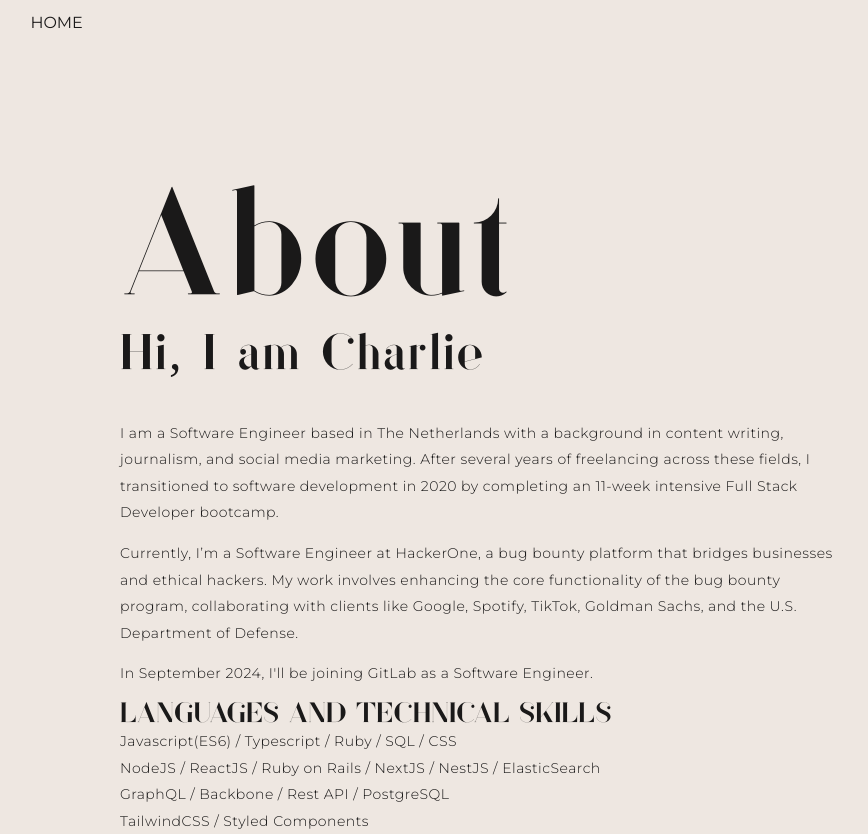
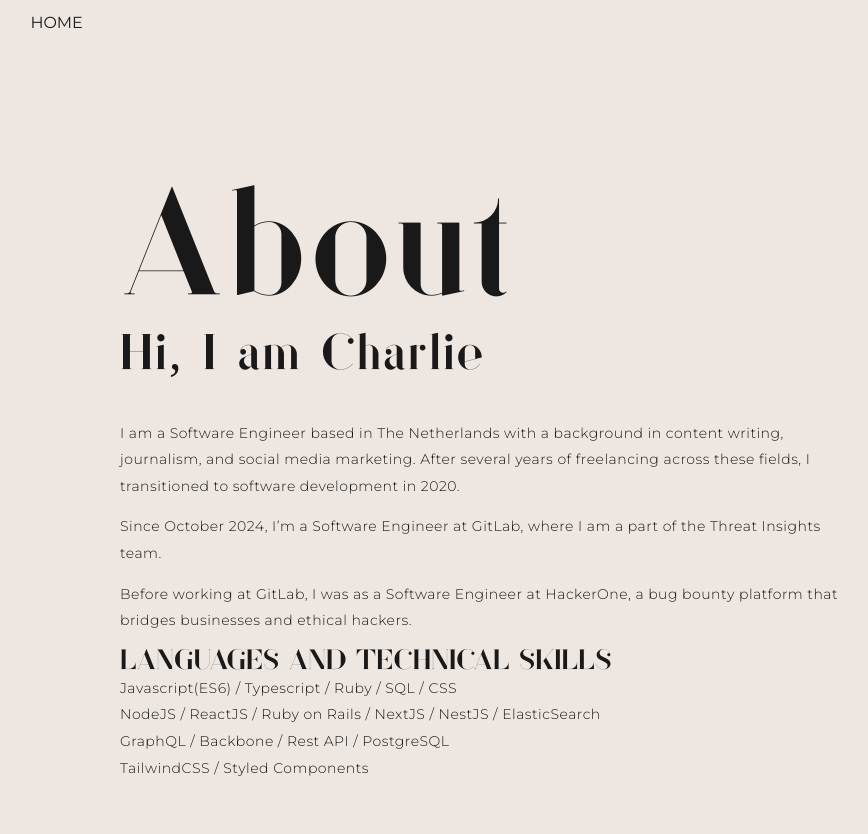
Before and after one commit to charliekroon/portfolio, a Next.js app: page /about in a window 1280 px wide. Shown: the whole page, without its empty margins (8-876 px from the left). Built offline with nearby package versions, Linux system fonts and the light colour scheme.

Commit message:
Update about.tsx

```diff
--- a/pages/about.tsx
+++ b/pages/about.tsx
@@ -19,13 +19,12 @@
 				<TextComponent>
 					<p>
 						I am a Software Engineer based in The Netherlands with a background in content writing, journalism, and social media marketing. After several years of freelancing across these fields, I transitioned to
-						software development in 2020 by completing an 11-week intensive Full Stack Developer bootcamp.
+						software development in 2020.
 					</p>
 					<p>
-						Currently, I’m a Software Engineer at HackerOne, a bug bounty platform that bridges businesses and ethical hackers. My work involves enhancing the core functionality of the bug bounty program, collaborating
-						with clients like Google, Spotify, TikTok, Goldman Sachs, and the U.S. Department of Defense.
+						Since October 2024, I’m a Software Engineer at GitLab, where I am a part of the Threat Insights team.
 					</p>
-					<p>In September 2024, I'll be joining GitLab as a Software Engineer.</p>
+					<p> Before working at GitLab, I was as a Software Engineer at HackerOne, a bug bounty platform that bridges businesses and ethical hackers.</p>
 				</TextComponent>
 				<HeaderComponent>Languages and Technical Skills</HeaderComponent>
 				<SkillsComponent>
```
